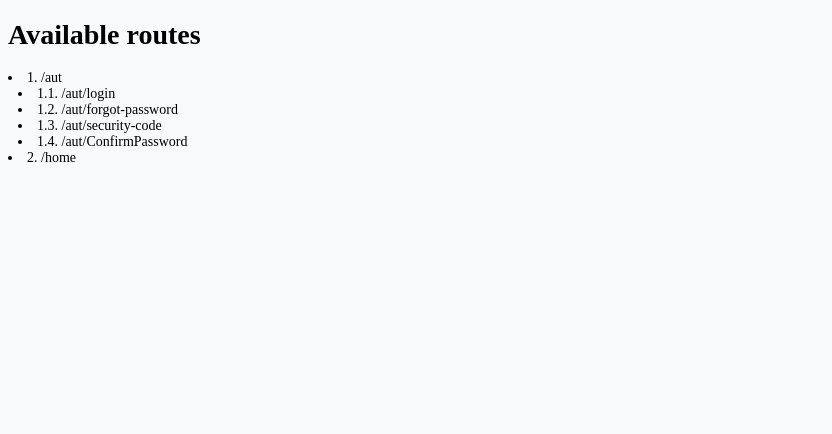
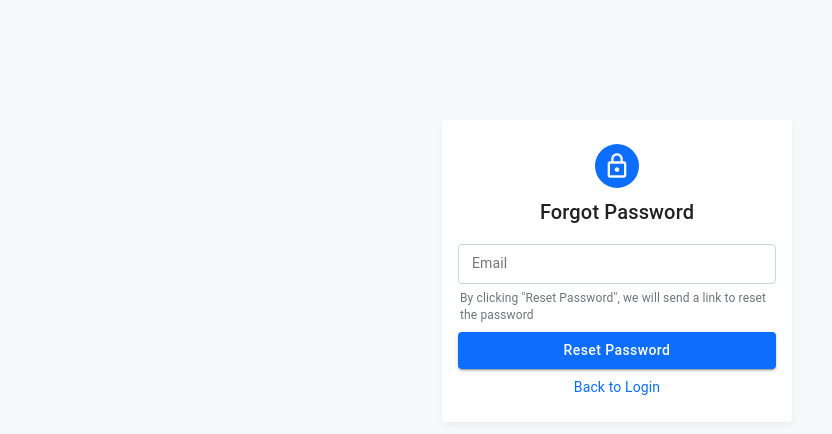
Before and after one commit to LinuxStation/DigichList-Frontend, a React (Create React App) app: page /Auth/forgot-password in a window 1280 px wide. Shown: the top 434 px of the page, without its empty margins (0-832 px from the left). Built offline with nearby package versions, Linux system fonts and the light colour scheme.

Commit message:
Temp file delete

```diff
--- a/src/App.js
+++ b/src/App.js
@@ -3,13 +3,11 @@ import './styles/app/App.css';
 import { BrowserRouter as Router, Switch, Route } from 'react-router-dom';
 import Home from './pages/home/home';
 import Auth from './pages/auth/Auth';
-import Temp from './pages/home/Temp';
 
 function App() {
   return (
     <Router>
       <Switch>
-        <Route path='*'component={Temp} />
         <Route path='/home' component={Home}/>
         <Route path="/auth" component={Auth}/>
       </Switch>
--- a/src/pages/home/Temp.js
+++ /dev/null
@@ -1,29 +0,0 @@
-import React from 'react';
-
-export default function Temp() {
-    return (
-        <div>
-            <h1>Available routes</h1>
-            <ui>
-                <li>
-                    1. /aut
-                    <li style={{marginLeft: '10px'}}>
-                        1.1. /aut/login
-                    </li>
-                    <li style={{marginLeft: '10px'}}>
-                        1.2. /aut/forgot-password
-                    </li>
-                    <li style={{marginLeft: '10px'}}>
-                        1.3. /aut/security-code
-                    </li>
-                    <li style={{marginLeft: '10px'}}>
-                        1.4. /aut/ConfirmPassword
-                    </li>
-                </li>
-                <li>
-                    2. /home
-                </li>
-            </ui>
-        </div>
-    )
-}
```
